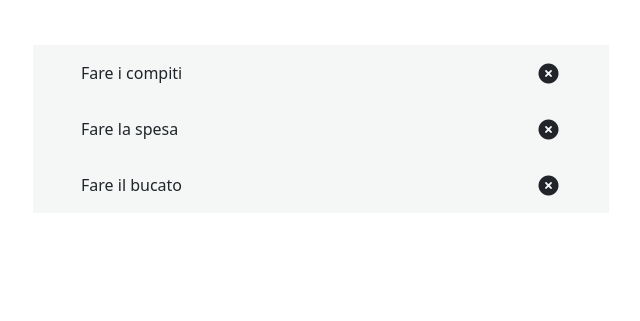
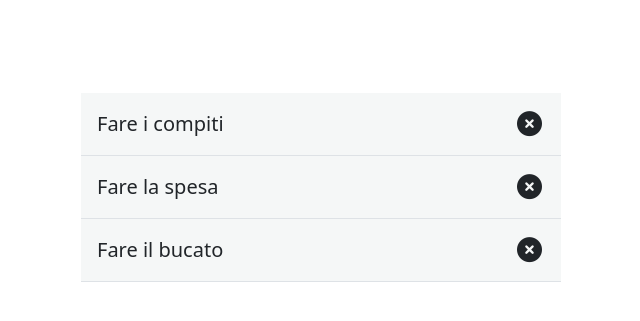
Before and after one commit to Marcoseven/vue-todolist, a plain HTML site: page index.html in a window 1280 px wide. Shown: the part 309-630 px from the top of the page, without its empty margins (319-959 px from the left). Drawn offline with nearby package versions, Linux system fonts and the light colour scheme.

Commit message:
Aggiunte modifiche html
Inserite modifiche ai div con classe error e tasks e poi inserito un h6.

```diff
--- a/index.html
+++ b/index.html
@@ -11,7 +11,6 @@
 			integrity="sha384-1BmE4kWBq78iYhFldvKuhfTAU6auU8tT94WrHftjDbrCEXSU1oBoqyl2QvZ6jIW3"
 			crossorigin="anonymous"
 		/>
-
 		<link
 			rel="stylesheet"
 			href="https://cdnjs.cloudflare.com/ajax/libs/font-awesome/6.0.0-beta2/css/all.min.css"
@@ -43,14 +42,26 @@
 						enter="addTask"
 					/>
 					<button id="buttonAdd" @click="addTask">Aggiungi</button>
-					<div class="error" v-show="error">Devi scrivere una task</div>
+					<div class="error" v-show="error">
+						Errore! Devi scrivere una task correttamente, che deve avere una
+						lunghezza maggiore di 5 caratteri.
+					</div>
 				</div>
 				<!-- /.addTasks -->
 
 				<!-- .tasks -->
-				<div class="tasks mt-5" v-if="tasks.length > 0">
+				<div class="tasks mt-5 p-5">
+					<div v-if="tasks.length > 0">
 						<div
-						class="item d-flex justify-content-between pt-3 pb-3 ps-5 pe-5"
+							class="
+								item
+								d-flex
+								justify-content-between
+								p-3
+								border-bottom
+								fs-5
+								fw-normal
+							"
 							v-for="(task, index) in tasks"
 						>
 							{{task}}
@@ -63,15 +74,13 @@
 							</div>
 						</div>
 					</div>
+					<div v-else>
+						<h6>Lista vuota</h6>
+					</div>
 				</div>
 				<!-- /.tasks -->
-
-				<div v-else>
-					<p>Nothing to do! Enjoy you day.</p>
-				</div>
 			</div>
 			<!-- /.container -->
-
 		</div>
 		<!-- /#app -->
 
```
Lines whose indentation alone changed are shown as unchanged.
